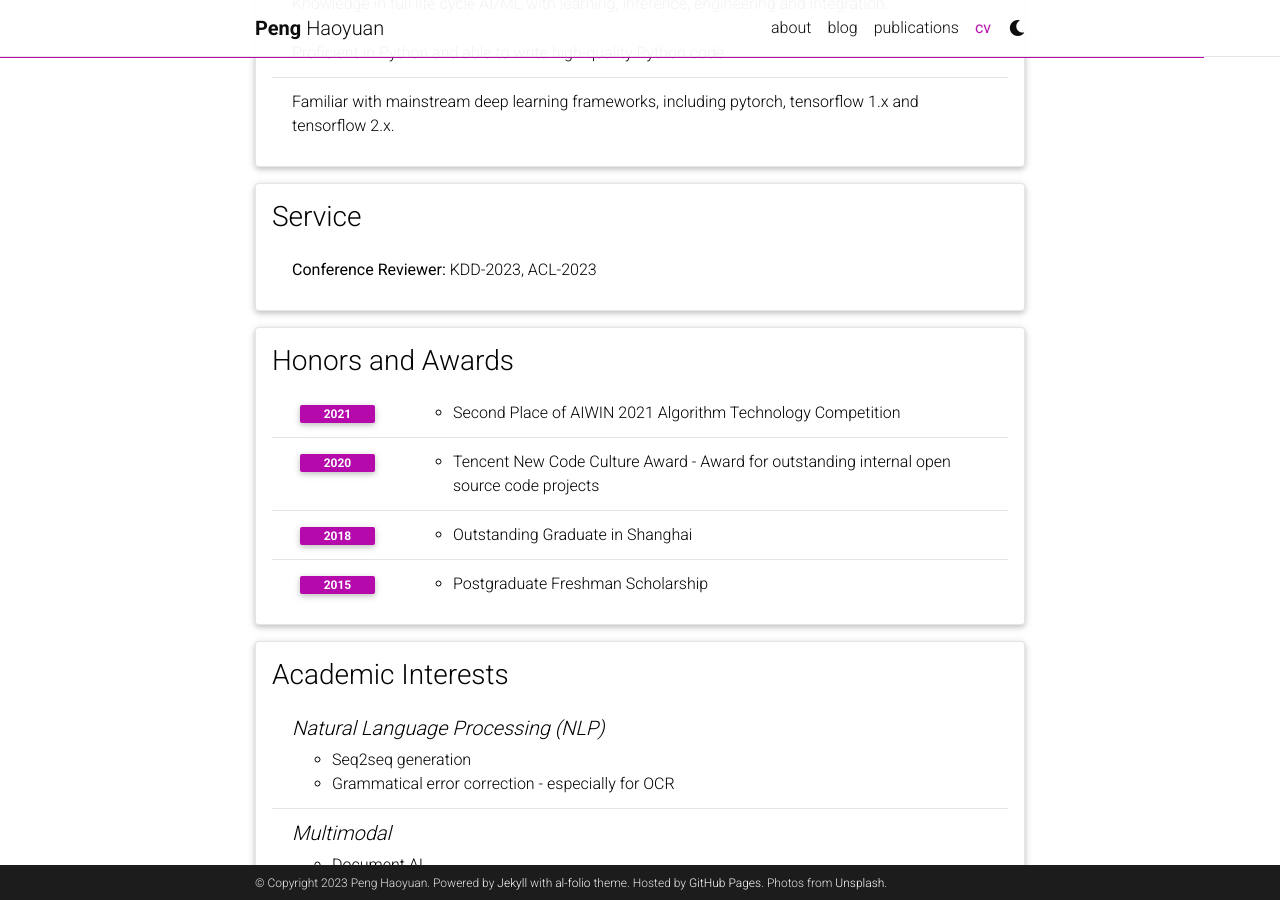
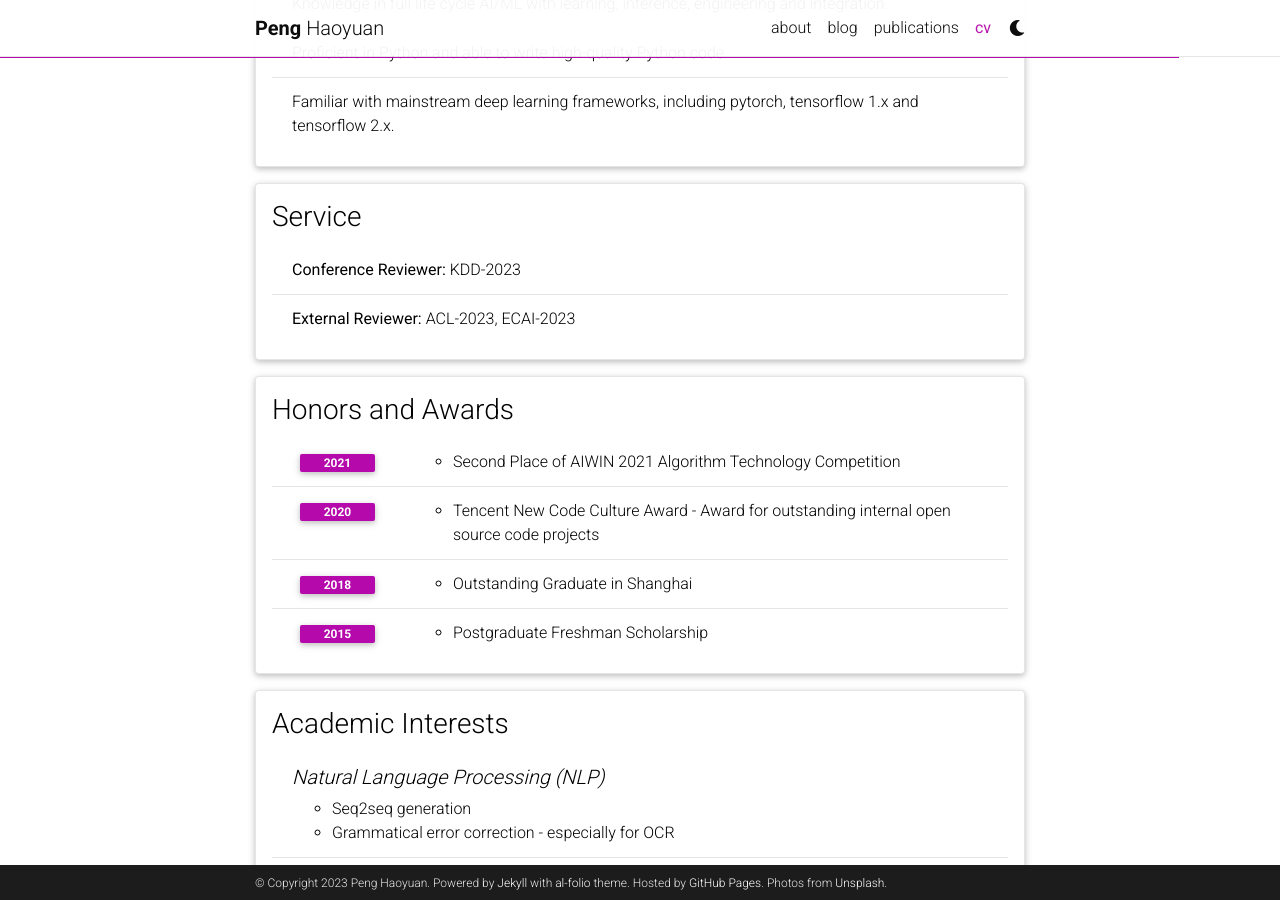
Before and after one commit to HaoyuanPeng/haoyuanpeng.github.io, a Jekyll site: the page built from _pages/cv.md, in a window 1280 px wide and 900 px high, scrolled down 2200 px. Built offline with Jekyll 4.4.1, drawn with Linux system fonts in a browser that asks for light colours; comment, search, counter and statistics services are not loaded; a style sheet for code colours, icons or effects is not loaded.

Commit message:
update cv

```diff
--- a/_data/cv.yml
+++ b/_data/cv.yml
@@ -67,7 +67,8 @@
 - title: Service
   type: list
   contents:
-    - <b>Conference Reviewer:</b> KDD-2023, ACL-2023
+    - <b>Conference Reviewer:</b> KDD-2023
+    - <b>External Reviewer:</b> ACL-2023, ECAI-2023
 
 - title: Honors and Awards
   type: time_table
```
